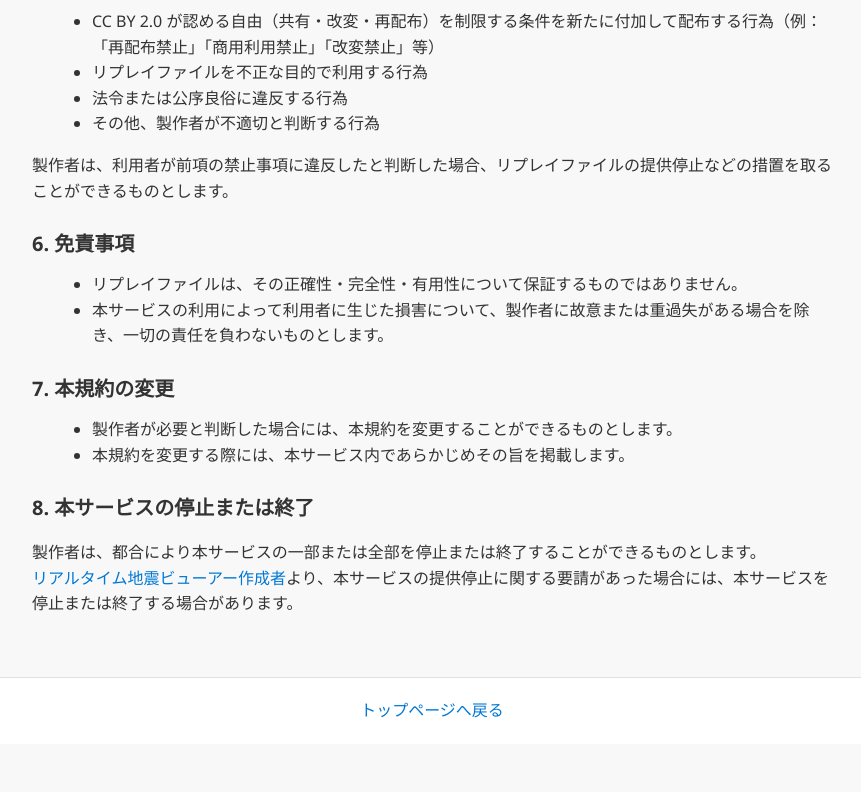
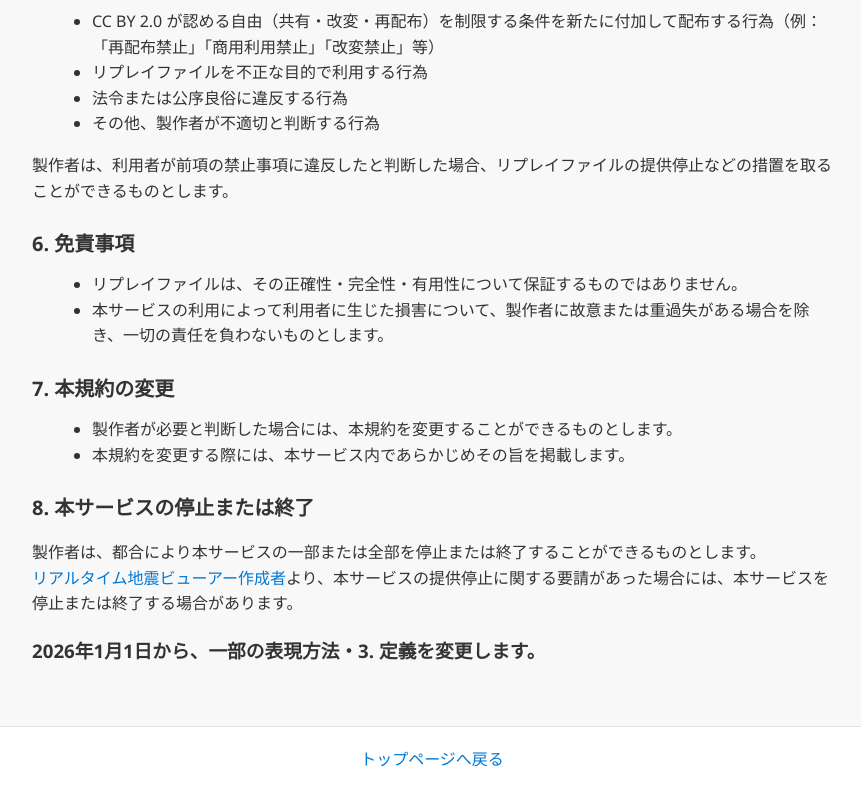
Before and after one commit to anesewo/srev-fail, a plain HTML site: page conditions.html in a window 1280 px wide. Shown: the part 826-1618 px from the top of the page, without its empty margins (208-1069 px from the left). Before the commit the page ends 1570 px from the top, so only its background shows below. Drawn offline with Linux system fonts and the light colour scheme.

Commit message:
規約変更のお知らせ追加

```diff
--- a/conditions.html
+++ b/conditions.html
@@ -67,7 +67,7 @@
     <h2>8. 本サービスの停止または終了</h2>
     <p>製作者は、都合により本サービスの一部または全部を停止または終了することができるものとします。<br>
     <a href="https://github.com/kotoho7">リアルタイム地震ビューアー作成者</a>より、本サービスの提供停止に関する要請があった場合には、本サービスを停止または終了する場合があります。</p>
-
+    <h3>2026年1月1日から、一部の表現方法・3. 定義を変更します。</h3>
   </div>
 
   <footer>
```
